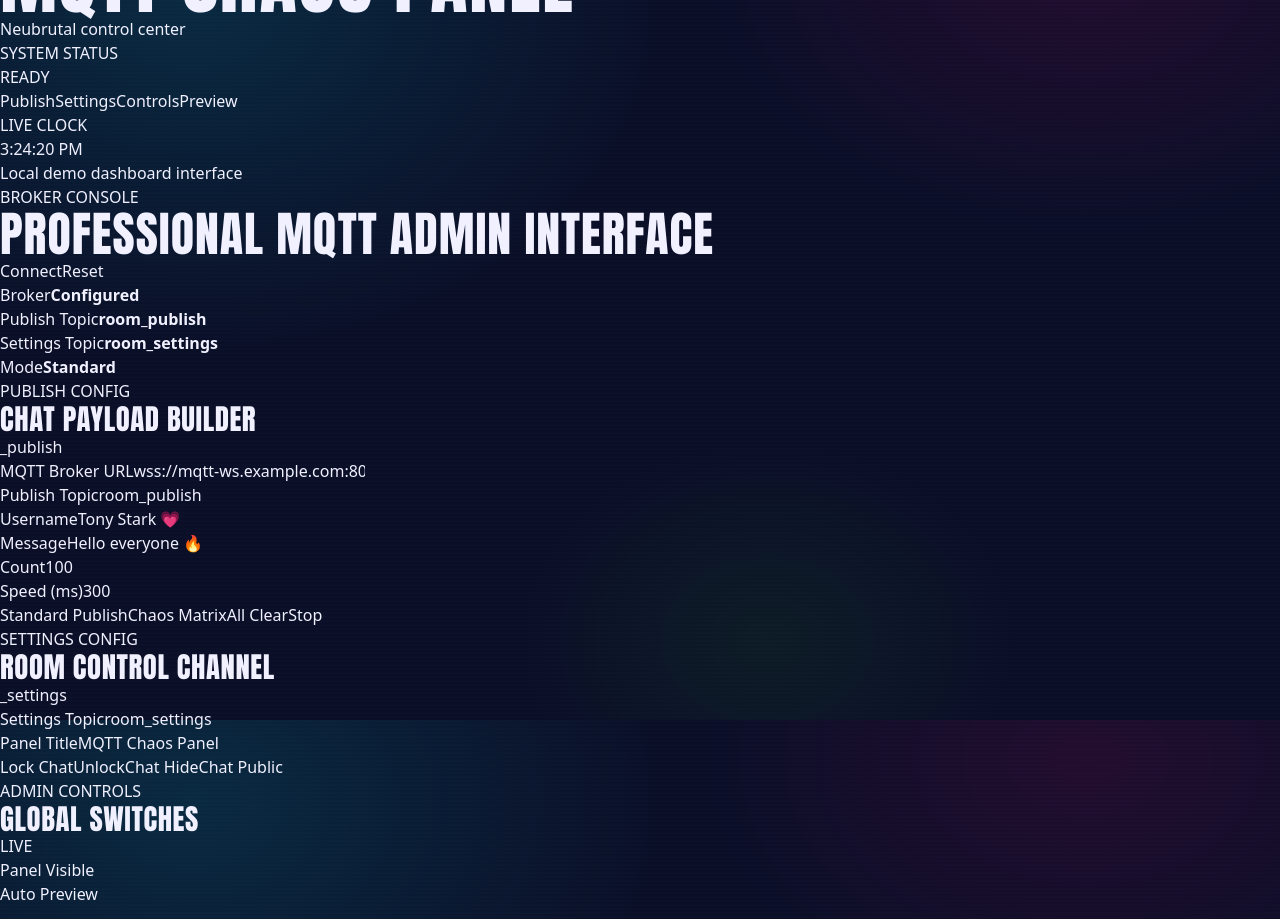
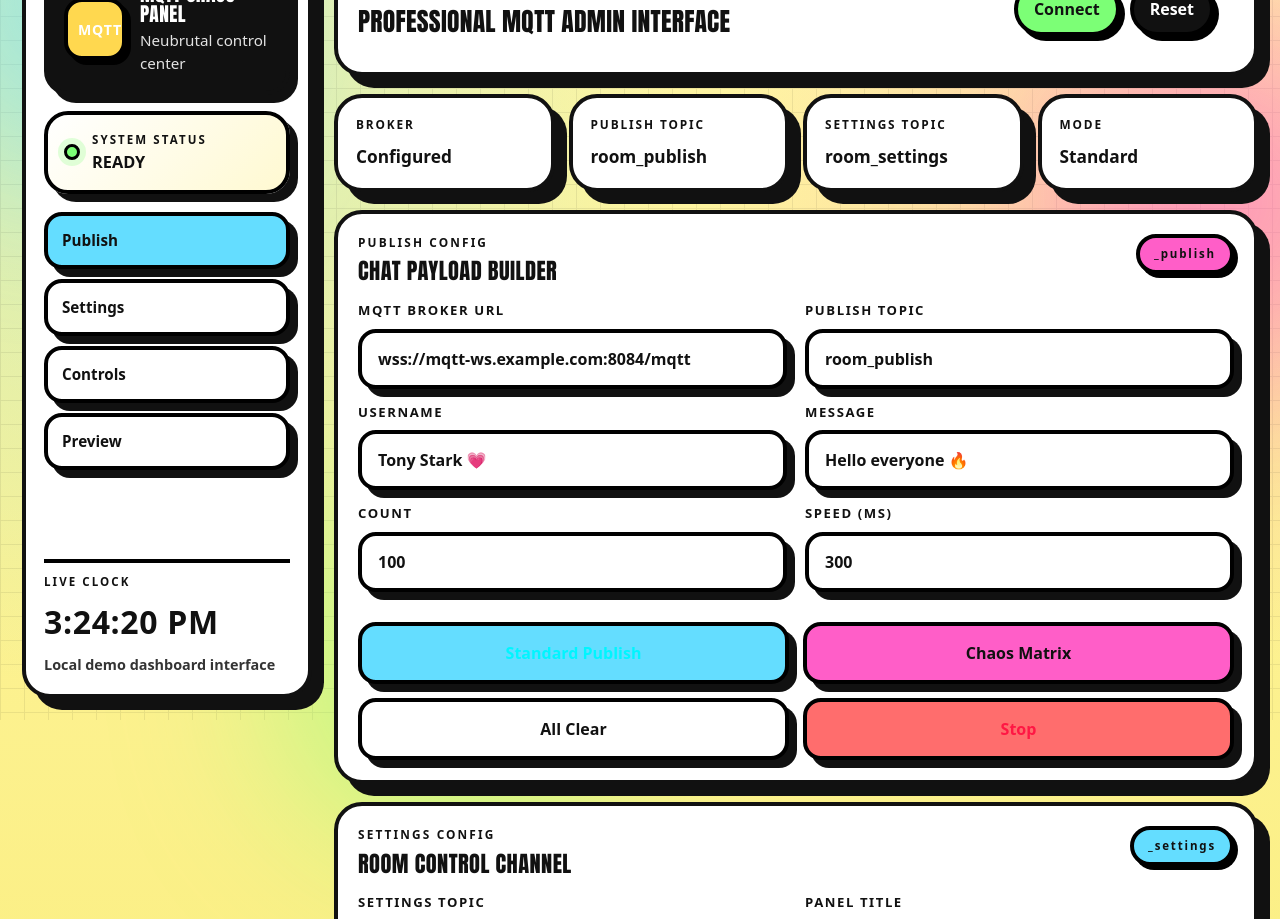
Before and after one commit to SAR0406/Yaproom, a Next.js app in the folder packages/web/: page /admin in a window 1280 px wide. Shown: the part 80-999 px from the top of the page. Built offline with nearby package versions, Linux system fonts and the light colour scheme; no server answers.

Commit message:
new updates fix

```diff
--- /dev/null
+++ b/packages/web/src/app/admin/admin.css
@@ -0,0 +1,138 @@
+:root{
+  --bg:#f7e85f;
+  --ink:#111111;
+  --panel:#ffffff;
+  --cyan:#64ddff;
+  --pink:#ff5ec8;
+  --green:#7cff76;
+  --orange:#ffb347;
+  --purple:#9d7cff;
+  --blue:#6ea8ff;
+  --gold:#ffd84f;
+  --shadow:8px 8px 0 var(--ink);
+  --shadow-lg:12px 12px 0 var(--ink);
+  --radius:28px;
+  --radius-sm:18px;
+}
+
+*{box-sizing:border-box}
+html,body{margin:0;min-height:100%}
+.root{
+  font-family:"Space Grotesk",system-ui,sans-serif;
+  color:var(--ink);
+  background:
+    radial-gradient(circle at 10% 10%, rgba(100,221,255,.28), transparent 24%),
+    radial-gradient(circle at 90% 14%, rgba(255,94,200,.24), transparent 20%),
+    radial-gradient(circle at 80% 88%, rgba(124,255,118,.22), transparent 20%),
+    linear-gradient(180deg, #fff6a8 0%, var(--bg) 100%);
+  overflow-x:hidden;
+  padding:0;margin:0;
+}
+
+.noise{
+  position:fixed; inset:0; pointer-events:none; z-index:0; opacity:.08;
+  background-image:
+    linear-gradient(rgba(0,0,0,.9) 1px, transparent 1px),
+    linear-gradient(90deg, rgba(0,0,0,.9) 1px, transparent 1px);
+  background-size:24px 24px;
+  mix-blend-mode:multiply;
+}
+
+.orb{position:fixed; width:340px; height:340px; border-radius:50%;filter:blur(86px); opacity:.52; z-index:0; pointer-events:none}
+.orb.a{top:-90px;left:-90px;background:var(--cyan)}
+.orb.b{top:14%;right:-110px;background:var(--pink)}
+.orb.c{bottom:-120px;left:22%;background:var(--green)}
+
+.shell{position:relative; z-index:1;max-width:1500px;margin:0 auto;padding:22px;display:grid;grid-template-columns:290px minmax(0,1fr);gap:22px}
+
+.panel{background:var(--panel);border:4px solid var(--ink);border-radius:var(--radius);box-shadow:var(--shadow-lg)}
+.sidebar{position:sticky;top:22px;height:calc(100vh - 44px);padding:18px;display:flex;flex-direction:column;gap:16px;overflow:auto}
+.brand{display:flex;gap:14px;align-items:center;background:#111;color:#fff;border:4px solid #111;border-radius:24px;padding:16px;box-shadow:var(--shadow)}
+.badge{width:62px;height:62px;flex:0 0 62px;border-radius:18px;background:var(--gold);border:4px solid #000;display:grid;place-items:center;font-size:.88rem;font-weight:900;box-shadow:5px 5px 0 #000}
+.brand h1{margin:0;font-size:1.22rem;line-height:1;letter-spacing:.02em;font-weight:900}
+.brand p{margin:6px 0 0;color:#e3e3e3;font-size:.95rem;font-weight:500}
+.status-card{display:flex;align-items:center;gap:12px;padding:16px;border-radius:24px;background:linear-gradient(135deg, #fff 0%, #fff9d1 100%);border:4px solid #000;box-shadow:var(--shadow)}
+.dot{width:16px;height:16px;border-radius:50%;background:var(--green);border:3px solid #000;box-shadow:0 0 0 6px rgba(124,255,118,.24);flex:0 0 auto}
+.small-label{margin:0;font-size:.72rem;letter-spacing:.18em;font-weight:900}
+.status-value{margin:2px 0 0;font-size:1.02rem;font-weight:900;word-break:break-word}
+.nav{display:grid;gap:10px;margin-top:2px}
+.nav button{width:100%;border:4px solid #000;border-radius:18px;padding:13px 14px;background:#fff;box-shadow:var(--shadow);font:inherit;font-size:.95rem;font-weight:900;text-align:left;cursor:pointer}
+.nav button.active{background:var(--cyan)}
+.nav button:hover{transform:translate(-2px,-2px)}
+.nav button:active{transform:translate(4px,4px);box-shadow:none}
+.sidebar-footer{margin-top:auto;padding-top:10px;border-top:4px solid #000;display:flex;flex-direction:column;gap:8px}
+.clock{font-size:2rem;font-weight:900;letter-spacing:.02em}
+.subtle{font-size:.9rem;font-weight:700;opacity:.85}
+.main{display:grid;gap:18px;min-width:0}
+.topbar{padding:18px 20px;display:flex;align-items:center;justify-content:space-between;gap:16px}
+.eyebrow{margin:0 0 8px;font-size:.74rem;font-weight:900;letter-spacing:.18em}
+.topbar h2{margin:0;font-size:1.6rem;font-weight:900;letter-spacing:.01em}
+.topbar .right{display:flex;gap:10px;flex-wrap:wrap;justify-content:flex-end}
+.chip{border:4px solid #000;border-radius:999px;padding:11px 16px;font:inherit;font-weight:900;cursor:pointer;box-shadow:5px 5px 0 #000}
+.chip:active{transform:translate(4px,4px);box-shadow:none}
+.chip-green{background:var(--green)}
+.chip-dark{background:#111;color:#fff}
+.chip-cyan{background:var(--cyan)}
+.chip-pink{background:var(--pink)}
+.chip-gold{background:var(--gold)}
+.stats{display:grid;grid-template-columns:repeat(4,minmax(0,1fr));gap:14px}
+.stat{padding:18px;min-width:0}
+.stat span{display:block;margin-bottom:10px;font-size:.74rem;letter-spacing:.16em;font-weight:900;text-transform:uppercase}
+.stat strong{display:block;font-size:1.08rem;font-weight:900;word-break:break-word}
+.grid{display:grid;gap:18px}
+.two{grid-template-columns:repeat(2,minmax(0,1fr))}
+.card{padding:20px;min-width:0}
+.card-head{display:flex;align-items:flex-start;justify-content:space-between;gap:12px;margin-bottom:18px}
+.card-head h3{margin:6px 0 0;font-size:1.4rem;font-weight:900;line-height:1.05}
+.pill{display:inline-flex;align-items:center;justify-content:center;min-height:40px;padding:0 14px;border:4px solid #000;border-radius:999px;font-size:.72rem;letter-spacing:.16em;font-weight:900;box-shadow:4px 4px 0 #000;white-space:nowrap}
+.pill.pink{background:var(--pink)}
+.pill.cyan{background:var(--cyan)}
+.pill.gold{background:var(--gold)}
+.pill.purple{background:var(--purple);color:#fff}
+.fields{display:grid;gap:14px}
+.field label{display:block;margin:0 0 8px;font-size:.82rem;letter-spacing:.12em;font-weight:900;text-transform:uppercase}
+.field input,.field textarea{width:100%;border:4px solid #000;border-radius:18px;background:#fff;padding:14px 16px;font:inherit;font-weight:700;box-shadow:var(--shadow);outline:none;resize:none}
+.field input:focus,.field textarea:focus{transform:translate(-1px,-1px);box-shadow:10px 10px 0 #000}
+.field textarea{min-height:112px}
+.actions{display:grid;grid-template-columns:repeat(2,minmax(0,1fr));gap:14px;margin-top:16px}
+.btn{border:4px solid #000;border-radius:18px;padding:15px 16px;font:inherit;font-weight:900;cursor:pointer;box-shadow:var(--shadow);transition:transform .15s ease, box-shadow .15s ease, filter .15s ease;min-height:56px}
+.btn:hover{transform:translate(-2px,-2px);filter:brightness(1.01)}
+.btn:active{transform:translate(4px,4px);box-shadow:none}
+.btn-primary{background:var(--cyan)}
+.btn-accent{background:var(--pink)}
+.btn-neutral{background:#fff}
+.btn-danger{background:#ff6d6d}
+.btn-warning{background:var(--orange)}
+.btn-success{background:var(--green)}
+.btn-purple{background:var(--purple);color:#fff}
+.btn-blue{background:var(--blue)}
+.btn-dark{background:#111;color:#fff}
+.controls{display:grid;grid-template-columns:repeat(2,minmax(0,1fr));gap:14px}
+.toggle{display:flex;align-items:center;justify-content:space-between;gap:12px;border:4px solid #000;border-radius:18px;padding:14px 16px;background:#fff;box-shadow:var(--shadow);font-weight:900}
+.switch{width:68px;height:38px;border:4px solid #000;border-radius:999px;background:#ddd;box-shadow:4px 4px 0 #000;position:relative;cursor:pointer;flex:0 0 auto;padding:0}
+.switch .knob{position:absolute;top:4px;left:4px;width:24px;height:24px;border-radius:50%;background:#fff;border:4px solid #000;transition:transform .16s ease}
+.switch.on{background:var(--green)}
+.switch.on .knob{transform:translateX(28px)}
+.preview{padding:20px}
+.preview-box{min-height:260px;margin:0;border:4px solid #000;border-radius:22px;background:#101321;color:#b7ffbc;box-shadow:var(--shadow);padding:18px;overflow:auto;white-space:pre-wrap;word-break:break-word;font-size:.95rem;line-height:1.6}
+.log-list{display:grid;gap:10px}
+.log{display:flex;justify-content:space-between;gap:12px;align-items:flex-start;border:4px solid #000;border-radius:16px;background:#fff;box-shadow:var(--shadow);padding:14px 16px;min-width:0}
+.log strong{display:block;margin-bottom:4px;font-weight:900}
+.log span{display:block;opacity:.88;word-break:break-word}
+.log time{white-space:nowrap;font-size:.78rem;font-weight:900;opacity:.72}
+.hidden{display:none !important}
+
+@media (max-width: 1160px){
+  .shell{grid-template-columns:1fr}
+  .sidebar{position:relative;top:auto;height:auto}
+  .stats{grid-template-columns:repeat(2,minmax(0,1fr))}
+}
+
+@media (max-width: 760px){
+  .shell{padding:14px}
+  .topbar{flex-direction:column;align-items:stretch}
+  .topbar .right{justify-content:flex-start}
+  .two,.actions,.controls,.stats{grid-template-columns:1fr}
+  .clock{font-size:1.7rem}
+  .card-head{flex-direction:column}
+}
--- a/packages/web/src/app/admin/page.tsx
+++ b/packages/web/src/app/admin/page.tsx
@@ -1,7 +1,7 @@
 "use client";
 
 import { useEffect, useState } from 'react';
-import styles from './admin.module.css';
+import './admin.css';
 
 type LogItem = { title: string; detail: string; time: string };
 
@@ -141,211 +141,211 @@ export default function AdminPage() {
   function saveDraft(){ localStorage.setItem('mqtt_admin_draft', JSON.stringify(readForm())); pushLog('SAVE','Draft saved locally'); const status = document.getElementById('statusText'); if (status) status.textContent = 'SAVED'; }
 
   return (
-    <div className={styles.root}>
-      <div className={styles.noise}></div>
-      <div className={`${styles.orb} ${styles.a}`}></div>
-      <div className={`${styles.orb} ${styles.b}`}></div>
-      <div className={`${styles.orb} ${styles.c}`}></div>
+    <div className="root">
+      <div className="noise"></div>
+      <div className={`orb a`}></div>
+      <div className={`orb b`}></div>
+      <div className={`orb c`}></div>
 
-      <div className={styles.shell}>
-        <aside className={`${styles.sidebar} ${styles.panel}`}>
-          <div className={styles.brand}>
-            <div className={styles.badge}>MQTT</div>
+      <div className="shell">
+        <aside className={`sidebar panel`}>
+          <div className="brand">
+            <div className="badge">MQTT</div>
             <div>
               <h1 id="brandTitle">ADMIN PANEL</h1>
               <p>Neubrutal control center</p>
             </div>
           </div>
 
-          <div className={styles['status-card']}>
-            <div className={styles.dot}></div>
+          <div className={`status-card`}>
+            <div className={`dot`}></div>
             <div>
-              <p className={styles['small-label']}>SYSTEM STATUS</p>
-              <div className={styles['status-value']} id="statusText">READY</div>
+              <p className={`small-label`}>SYSTEM STATUS</p>
+              <div className={`status-value`} id="statusText">READY</div>
             </div>
           </div>
 
-          <div className={styles.nav}>
-            <button className={styles.active} data-section="section-publish">Publish</button>
+          <div className={`nav`}>
+            <button className={`active`} data-section="section-publish">Publish</button>
             <button data-section="section-settings">Settings</button>
             <button data-section="section-controls">Controls</button>
             <button data-section="section-preview">Preview</button>
           </div>
 
-          <div className={styles['sidebar-footer']}>
-            <span className={styles['tiny-label'] + ' ' + styles['small-label']}>LIVE CLOCK</span>
-            <div className={styles.clock} id="clock">{clock}</div>
-            <div className={styles.subtle}>Local demo dashboard interface</div>
+          <div className={`sidebar-footer`}>
+            <span className={`tiny-label small-label`}>LIVE CLOCK</span>
+            <div className={`clock`} id="clock">{clock}</div>
+            <div className={`subtle`}>Local demo dashboard interface</div>
           </div>
         </aside>
 
-        <main className={styles.main}>
-          <section className={`${styles.topbar} ${styles.panel}`}>
+        <main className={`main`}>
+          <section className={`topbar panel`}>
             <div>
-              <p className={styles.eyebrow}>BROKER CONSOLE</p>
+              <p className={`eyebrow`}>BROKER CONSOLE</p>
               <h2>Professional MQTT Admin Interface</h2>
             </div>
 
-            <div className={styles.right + ' ' + styles.topbar}>
-              <button className={`${styles.chip} ${styles['chip-green']}`} id="btnConnect" onClick={connectBroker}>Connect</button>
-              <button className={`${styles.chip} ${styles['chip-dark']}`} id="btnReset" onClick={resetPanel}>Reset</button>
+            <div className={`right topbar`}>
+              <button className={`chip chip-green`} id="btnConnect" onClick={connectBroker}>Connect</button>
+              <button className={`chip chip-dark`} id="btnReset" onClick={resetPanel}>Reset</button>
             </div>
           </section>
 
-          <section className={styles.stats}>
-            <article className={`${styles.stat} ${styles.panel}`}>
+          <section className={`stats`}>
+            <article className={`stat panel`}>
               <span>Broker</span>
               <strong id="statBroker">Offline</strong>
             </article>
-            <article className={`${styles.stat} ${styles.panel}`}>
+            <article className={`stat panel`}>
               <span>Publish Topic</span>
               <strong id="statPublish">room_publish</strong>
             </article>
-            <article className={`${styles.stat} ${styles.panel}`}>
+            <article className={`stat panel`}>
               <span>Settings Topic</span>
               <strong id="statSettings">room_settings</strong>
             </article>
-            <article className={`${styles.stat} ${styles.panel}`}>
+            <article className={`stat panel`}>
               <span>Mode</span>
               <strong id="statMode">Standard</strong>
             </article>
           </section>
 
-          <section id="section-publish" className={`${styles.panel} ${styles.card}`}>
-            <div className={styles['card-head']}>
+          <section id="section-publish" className={`panel card`}>
+            <div className={`card-head`}>
               <div>
-                <p className={styles.eyebrow}>PUBLISH CONFIG</p>
+                <p className={`eyebrow`}>PUBLISH CONFIG</p>
                 <h3>Chat Payload Builder</h3>
               </div>
-              <span className={`${styles.pill} ${styles.pink}`}>_publish</span>
+              <span className={`pill pink`}>_publish</span>
             </div>
 
-            <div className={styles.fields}>
-              <div className={`${styles.grid} ${styles.two}`}>
-                <div className={styles.field}>
+            <div className={`fields`}>
+              <div className={`grid two`}>
+                <div className={`field`}>
                   <label>MQTT Broker URL</label>
                   <input id="broker" defaultValue="wss://mqtt-ws.example.com:8084/mqtt" />
                 </div>
-                <div className={styles.field}>
+                <div className={`field`}>
                   <label>Publish Topic</label>
                   <input id="publishTopic" defaultValue="room_publish" />
                 </div>
               </div>
 
-              <div className={`${styles.grid} ${styles.two}`}>
-                <div className={styles.field}>
+              <div className={`grid two`}>
+                <div className={`field`}>
                   <label>Username</label>
                   <input id="username" defaultValue="Tony Stark 💗" />
                 </div>
-                <div className={styles.field}>
+                <div className={`field`}>
                   <label>Message</label>
                   <input id="message" defaultValue="Hello everyone 🔥" />
                 </div>
               </div>
 
-              <div className={`${styles.grid} ${styles.two}`}>
-                <div className={styles.field}>
+              <div className={`grid two`}>
+                <div className={`field`}>
                   <label>Count</label>
                   <input id="count" type="number" defaultValue={100} />
                 </div>
-                <div className={styles.field}>
+                <div className={`field`}>
                   <label>Speed (ms)</label>
                   <input id="speed" type="number" defaultValue={300} />
                 </div>
               </div>
 
-              <div className={styles.actions}>
-                <button className={`${styles.btn} ${styles['btn-primary']}`} id="btnStandard" onClick={standardMode}>Standard Publish</button>
-                <button className={`${styles.btn} ${styles['btn-accent']}`} id="btnChaos" onClick={chaosMode}>Chaos Matrix</button>
-                <button className={`${styles.btn} ${styles['btn-neutral']}`} id="btnAllClear" onClick={allClear}>All Clear</button>
-                <button className={`${styles.btn} ${styles['btn-danger']}`} id="btnStop" onClick={stopAction}>Stop</button>
+              <div className={`actions`}>
+                <button className={`btn btn-primary`} id="btnStandard" onClick={standardMode}>Standard Publish</button>
+                <button className={`btn btn-accent`} id="btnChaos" onClick={chaosMode}>Chaos Matrix</button>
+                <button className={`btn btn-neutral`} id="btnAllClear" onClick={allClear}>All Clear</button>
+                <button className={`btn btn-danger`} id="btnStop" onClick={stopAction}>Stop</button>
               </div>
             </div>
           </section>
 
-          <section id="section-settings" className={`${styles.panel} ${styles.card}`}>
-            <div className={styles['card-head']}>
+          <section id="section-settings" className={`panel card`}>
+            <div className={`card-head`}>
               <div>
-                <p className={styles.eyebrow}>SETTINGS CONFIG</p>
+                <p className={`eyebrow`}>SETTINGS CONFIG</p>
                 <h3>Room Control Channel</h3>
               </div>
-              <span className={`${styles.pill} ${styles.cyan}`}>_settings</span>
+              <span className={`pill cyan`}>_settings</span>
             </div>
 
-            <div className={styles.fields}>
-              <div className={`${styles.grid} ${styles.two}`}>
-                <div className={styles.field}>
+            <div className={`fields`}>
+              <div className={`grid two`}>
+                <div className={`field`}>
                   <label>Settings Topic</label>
                   <input id="settingsTopic" defaultValue="room_settings" />
                 </div>
-                <div className={styles.field}>
+                <div className={`field`}>
                   <label>Panel Title</label>
                   <input id="panelTitle" defaultValue="MQTT Chaos Panel" />
                 </div>
               </div>
 
-              <div className={styles.actions}>
-                <button className={`${styles.btn} ${styles['btn-warning']}`} id="btnLock" onClick={lockChat}>Lock Chat</button>
-                <button className={`${styles.btn} ${styles['btn-success']}`} id="btnUnlock" onClick={unlockChat}>Unlock</button>
-                <button className={`${styles.btn} ${styles['btn-purple']}`} id="btnHide" onClick={hideChat}>Chat Hide</button>
-                <button className={`${styles.btn} ${styles['btn-blue']}`} id="btnPublic" onClick={publicChat}>Chat Public</button>
+              <div className={`actions`}>
+                <button className={`btn btn-warning`} id="btnLock" onClick={lockChat}>Lock Chat</button>
+                <button className={`btn btn-success`} id="btnUnlock" onClick={unlockChat}>Unlock</button>
+                <button className={`btn btn-purple`} id="btnHide" onClick={hideChat}>Chat Hide</button>
+                <button className={`btn btn-blue`} id="btnPublic" onClick={publicChat}>Chat Public</button>
               </div>
             </div>
           </section>
 
-          <section id="section-controls" className={`${styles.panel} ${styles.card}`}>
-            <div className={styles['card-head']}>
+          <section id="section-controls" className={`panel card`}>
+            <div className={`card-head`}>
               <div>
-                <p className={styles.eyebrow}>ADMIN CONTROLS</p>
+                <p className={`eyebrow`}>ADMIN CONTROLS</p>
                 <h3>Global Switches</h3>
               </div>
-              <span className={`${styles.pill} ${styles.gold}`}>LIVE</span>
+              <span className={`pill gold`}>LIVE</span>
             </div>
 
-            <div className={styles.controls}>
-              <div className={styles.toggle}>
+            <div className={`controls`}>
+              <div className={`toggle`}>
                 <span>Panel Visible</span>
-                <button id="toggleVisible" className={`${styles.switch} ${visible ? 'on' : ''}`} aria-label="Toggle panel visibility" onClick={() => { setVisible(v => !v); const el = document.getElementById('section-preview'); if (el) el.classList.toggle('hidden', !visible); pushLog('VISIBILITY', visible ? 'Panel hidden' : 'Panel shown'); updatePreview('visibility_changed'); }}>
-                  <span className={styles.knob}></span>
+                <button id="toggleVisible" className={`switch ${visible ? 'on' : ''}`} aria-label="Toggle panel visibility" onClick={() => { setVisible(v => !v); const el = document.getElementById('section-preview'); if (el) el.classList.toggle('hidden', !visible); pushLog('VISIBILITY', visible ? 'Panel hidden' : 'Panel shown'); updatePreview('visibility_changed'); }}>
+                  <span className={`knob`}></span>
                 </button>
               </div>
 
-              <div className={styles.toggle}>
+              <div className={`toggle`}>
                 <span>Auto Preview</span>
-                <button id="togglePreview" className={`${styles.switch} ${previewOn ? 'on' : ''}`} aria-label="Toggle live preview" onClick={() => { setPreviewOn(p => !p); const el = document.getElementById('section-preview'); if (el) el.classList.toggle('hidden', !previewOn); pushLog('PREVIEW', previewOn ? 'Preview disabled' : 'Preview enabled'); updatePreview('preview_toggled'); }}>
-                  <span className={styles.knob}></span>
+                <button id="togglePreview" className={`switch ${previewOn ? 'on' : ''}`} aria-label="Toggle live preview" onClick={() => { setPreviewOn(p => !p); const el = document.getElementById('section-preview'); if (el) el.classList.toggle('hidden', !previewOn); pushLog('PREVIEW', previewOn ? 'Preview disabled' : 'Preview enabled'); updatePreview('preview_toggled'); }}>
+                  <span className={`knob`}></span>
                 </button>
               </div>
             </div>
 
-            <div className={styles.actions} style={{ marginTop: 14 }}>
-              <button className={`${styles.btn} ${styles['btn-dark']}`} id="btnCopy" onClick={copyPreview}>Copy Preview</button>
-              <button className={`${styles.btn} ${styles['btn-dark']}`} id="btnSave" onClick={saveDraft}>Save Draft</button>
+            <div className={`actions`} style={{ marginTop: 14 }}>
+              <button className={`btn btn-dark`} id="btnCopy" onClick={copyPreview}>Copy Preview</button>
+              <button className={`btn btn-dark`} id="btnSave" onClick={saveDraft}>Save Draft</button>
             </div>
           </section>
 
-          <section id="section-preview" className={`${styles.panel} ${styles.preview}`}>
-            <div className={styles['card-head']}>
+          <section id="section-preview" className={`panel preview`}>
+            <div className={`card-head`}>
               <div>
-                <p className={styles.eyebrow}>LIVE PREVIEW</p>
+                <p className={`eyebrow`}>LIVE PREVIEW</p>
                 <h3>Generated Payload</h3>
               </div>
-              <button className={`${styles.chip} ${styles['chip-dark']}`} id="btnRefresh" onClick={() => updatePreview('refresh')}>Refresh</button>
+              <button className={`chip chip-dark`} id="btnRefresh" onClick={() => updatePreview('refresh')}>Refresh</button>
             </div>
-            <pre id="previewText" className={styles['preview-box']}></pre>
+            <pre id="previewText" className={`preview-box`}></pre>
           </section>
 
-          <section className={`${styles.panel} ${styles.card}`}>
-            <div className={styles['card-head']}>
+          <section className={`panel card`}>
+            <div className={`card-head`}>
               <div>
-                <p className={styles.eyebrow}>AUDIT TRAIL</p>
+                <p className={`eyebrow`}>AUDIT TRAIL</p>
                 <h3>Recent Actions</h3>
               </div>
-              <span className={`${styles['tiny-label']} ${styles['small-label']}`}>LOCAL</span>
+              <span className={`tiny-label small-label`}>LOCAL</span>
             </div>
-            <div id="logList" className={styles['log-list']}>
+            <div id="logList" className={`log-list`}>
               {history.map((h, i) => (
-                <div className={styles.log} key={i}>
+                <div className={`log`} key={i}>
                   <div>
                     <strong>{safeText(h.title)}</strong>
                     <span>{safeText(h.detail)}</span>
```
